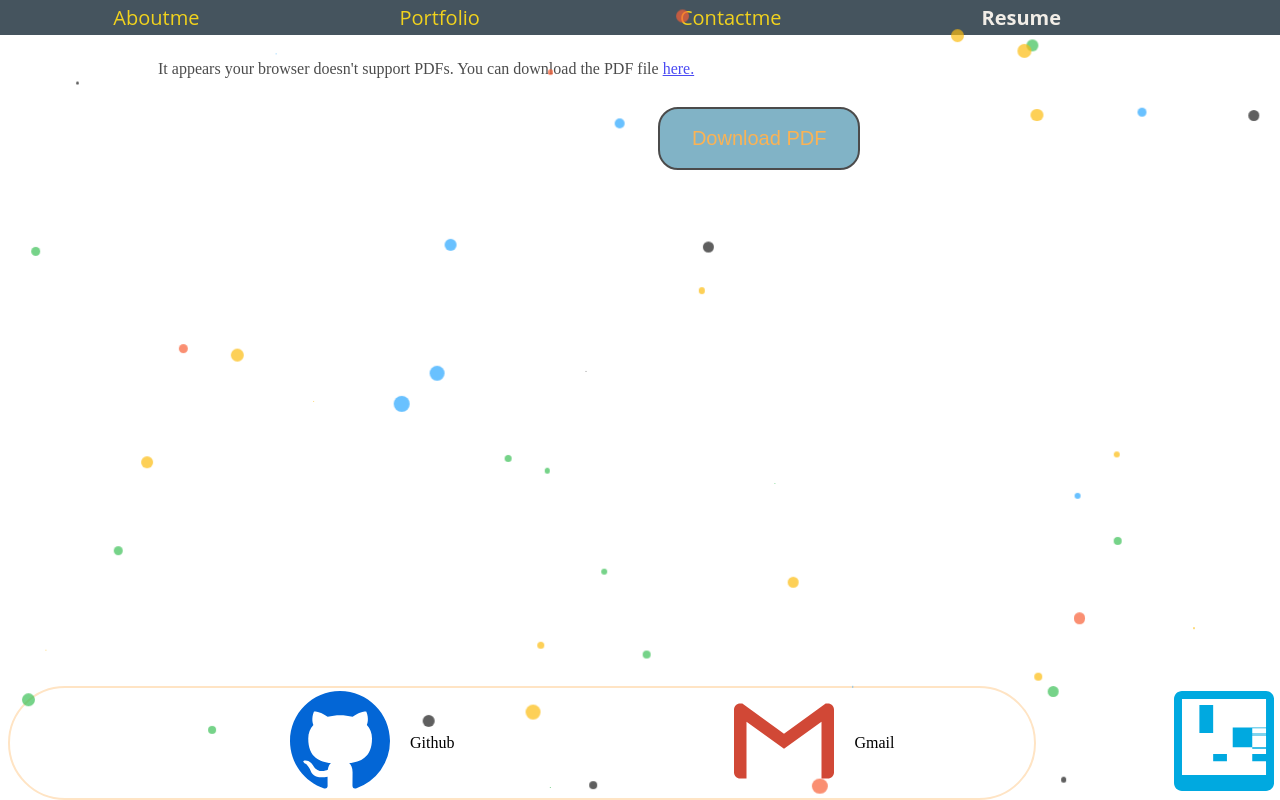
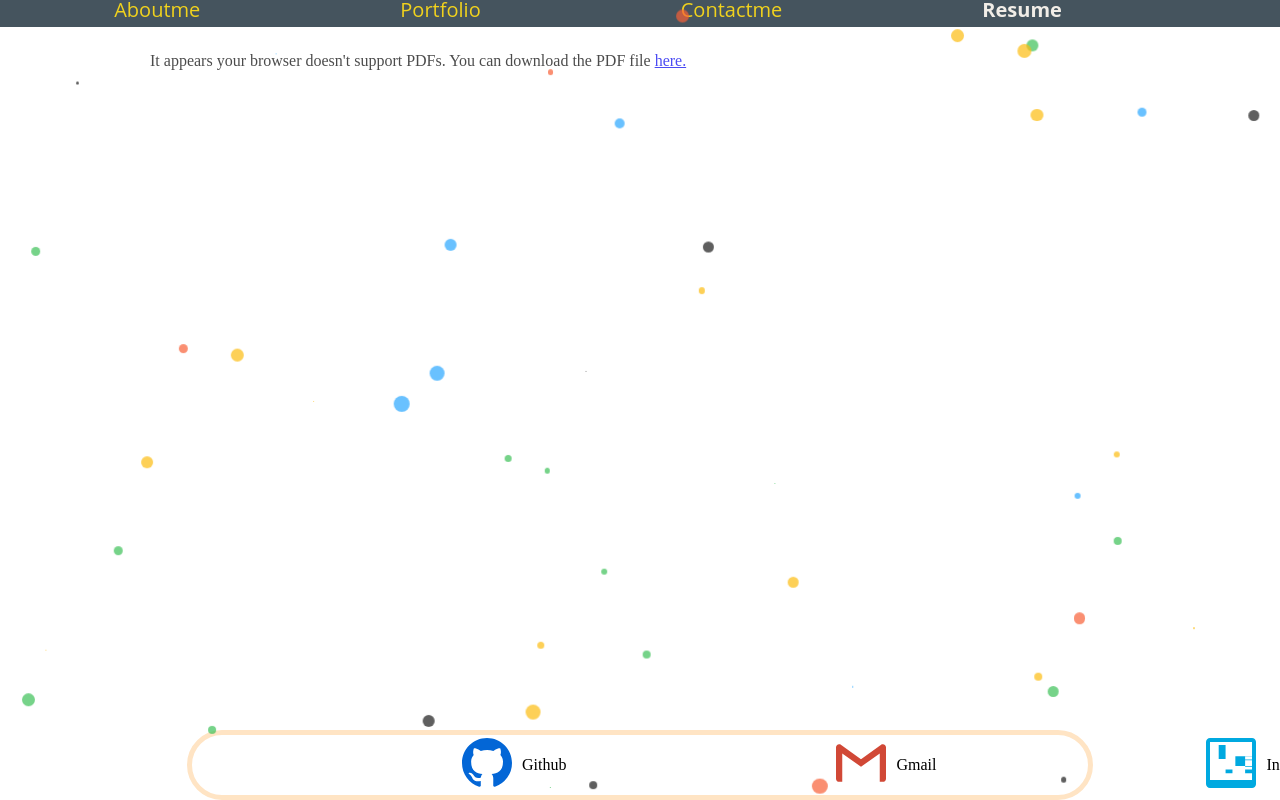
Before and after one commit to connorbottone/CbottonePorfolio, a React (Create React App) app in the folder my-app/: page / in a window 1280 px wide. Both pictures are taken after a click on the element "Resume". Shown: the top 800 px of the page. Built offline with nearby package versions, Linux system fonts and the light colour scheme.

Commit message:
styling on footer and resume

```diff
--- a/my-app/src/App.js
+++ b/my-app/src/App.js
@@ -17,7 +17,9 @@ function App() {
       {currentPage === "Resume" && <Resume />}
       </div>
       <br></br>
+      <footer>
       <Footer setCurrentPage={setCurrentPage} />
+      </footer>
     </>
   );
 }
--- a/my-app/src/components/Resume.js
+++ b/my-app/src/components/Resume.js
@@ -19,7 +19,7 @@ const Resume = () => {
         </p>
       </object>
       <br />
-      <button id="pdf" onClick={handleDownload}>Download PDF</button>
+
     </div>
     );
 }
--- a/my-app/src/components/footer.js
+++ b/my-app/src/components/footer.js
@@ -1,43 +1,33 @@
 import * as React from 'react';
+import "../styles/footer.css"
 
 const style = {
-    img:{
-        width: '100px',
-        height: '100px',
-        padding: '20px',
-        marginLeft: '260px',
+  img:{
+    width: '50px',
+    height: '50px',
+    padding: '10px',
+    marginLeft: '260px',
 
+  }
+  ,
+border: {
 
+  display: 'flex',
+  alignItems: 'center',
+  margintop: '500px',
+  width: '70%',
+  height: '60px',
 
+  margin: 'auto',
 
-
-
-
-
-
-
-
-
-},
-border: {
-    display: 'flex',
-    marginLeft:"150px",
-    alignItems: 'center',
-    width: '80%',
-    height: '110px',
-    border: '1px solid black',
-    margin: 'auto',
-    marginTop: 'auto',
-        bottom: '0',
-        position: 'fixed',
-
-    borderRadius: '80px',
-    border: '2px solid bisque',
+  borderRadius: '80px',
+  border: '5px solid bisque',
 
 
 },}
 const Footer= ({x,setCurrentPage}) => {
   return (
+    <footer>
     <div style={style.border}>
 
     <a href='https://github.com/connorbottone?tab=repositories'><svg style={style.img} xmlns="http://www.w3.org/2000/svg" viewBox="0 0 16 16">
@@ -61,7 +51,7 @@ const Footer= ({x,setCurrentPage}) => {
 
 
 
-  </div>
+  </div> </footer>
 
 
   );
--- a/my-app/src/projects.js
+++ b/my-app/src/projects.js
@@ -3,9 +3,16 @@ import note  from"./videos/note.webm"
 import passwordGen from "./videos/passwordGen.webm"
 import social from "./videos/social.webm"
 import quiz from "./videos/quiz.webm"
+import study from "./videos/StudyHelper.webm"
 const projects = [{
 
-title:"City weather tracker",
+    title:"Study Helper",
+    descripton:" This applicaiton was designed to help sutdents study aswell as give teachers a fun way to engae with ther students. This application uses and apollo server aswell as mongosse atlas integration with heroku to create a full stack application. A user has the ability to browse pre-made quizes from grades 1-3. The user must be loged in to use any of this content. This is achived by assigned a token to each user apon login. The user can also create thier own quizes and save them to the database. The user can then search for there newly created quiz by title to begin taking th quiz. This feature was added for teachers to be able to create cutom quizes for there classroom. ",
+    webpagelink:"https://safe-ridge-06648.herokuapp.com/",
+    githublink:"https://github.com/connorbottone/StudyHelper.git",
+    video:study,},
+
+    { title:"City weather tracker",
 descripton:"This webpage is designed to find the weather in user inputed city name.Upon search of desiered city the user will be presented withThe date,An icon representation of weather conditions,The temperature,The humidity,And the wind speed.All of this data will be displayed for the present day and for the following 5 days to come.All past searches are sotred and listed under the search bar.The user can click on one of there past searched options to be presented with that weather info agian. All weather icons are animated upon hover.",
 webpagelink:"https://connorbottone.github.io/City-Weather-Tracker/",
 githublink:"https://github.com/connorbottone/City-Weather-Tracker.git",
--- a/my-app/src/styles/dataform.css
+++ b/my-app/src/styles/dataform.css
@@ -8,8 +8,8 @@
     border-radius: 10px;
     box-shadow: 0 1px 6px rgba(168, 23, 23, 0.12), 0 1px 4px rgba(0, 0, 0, 0.24);
     height: 440px;
-    width: 85%;
-    margin-left: 380px;
+    width: 75%;
+    margin-left: 330px;
     border: 2px solid rgb(184, 132, 65);
   }
 
--- /dev/null
+++ b/my-app/src/styles/footer.css
@@ -0,0 +1,29 @@
+html, body {
+    height: 100%;
+    margin: 0;
+  }
+
+  footer {
+    position: absolute;
+    bottom: 0;
+    width: 100%;
+    margin-top: auto;
+    position: fixed;
+
+  }
+
+  main {
+    min-height: 100%;
+    margin-bottom: -210px; /* height of the footer */
+  }
+@media screen and (max-width: 900px) {
+    .a{
+        display: none;
+        width: 30px;
+        height: 40px;
+        padding: 50px;
+        margin-Left: 130px;
+
+    }
+
+    }
--- a/my-app/src/styles/resume.css
+++ b/my-app/src/styles/resume.css
@@ -4,10 +4,10 @@
     margin-top: 25px;
 }
 #pdf{
-    margin-left: 500px;
-margin-top: -5px;
-    width: 30%;
-    padding: 18px;
+    margin-left: 820px;
+margin-top: -55px;
+    width: 40%;
+    padding: 3px;
     font-size: 20px;
     background-color: #4c93af;
     color: #fa930d;
--- a/my-app/src/styles/test.css
+++ b/my-app/src/styles/test.css
@@ -3,3 +3,21 @@
     border-radius: 100%;
     opacity: 0.7;
   }
+  body {
+    margin: 0;
+    padding: 0;
+    height:1000px;
+   }
+   .App{
+    color: #228b22;
+    text-align: center;
+   }
+   .footer {
+    background-color: green;
+    border-top:2px solid red;
+    position: fixed;
+    width: 100%;
+    bottom: 0;
+    color: white;
+    font-size: 25px;
+   }
```
Also changed, not shown: 2 other files (tests, documents, lock files or other folders).
